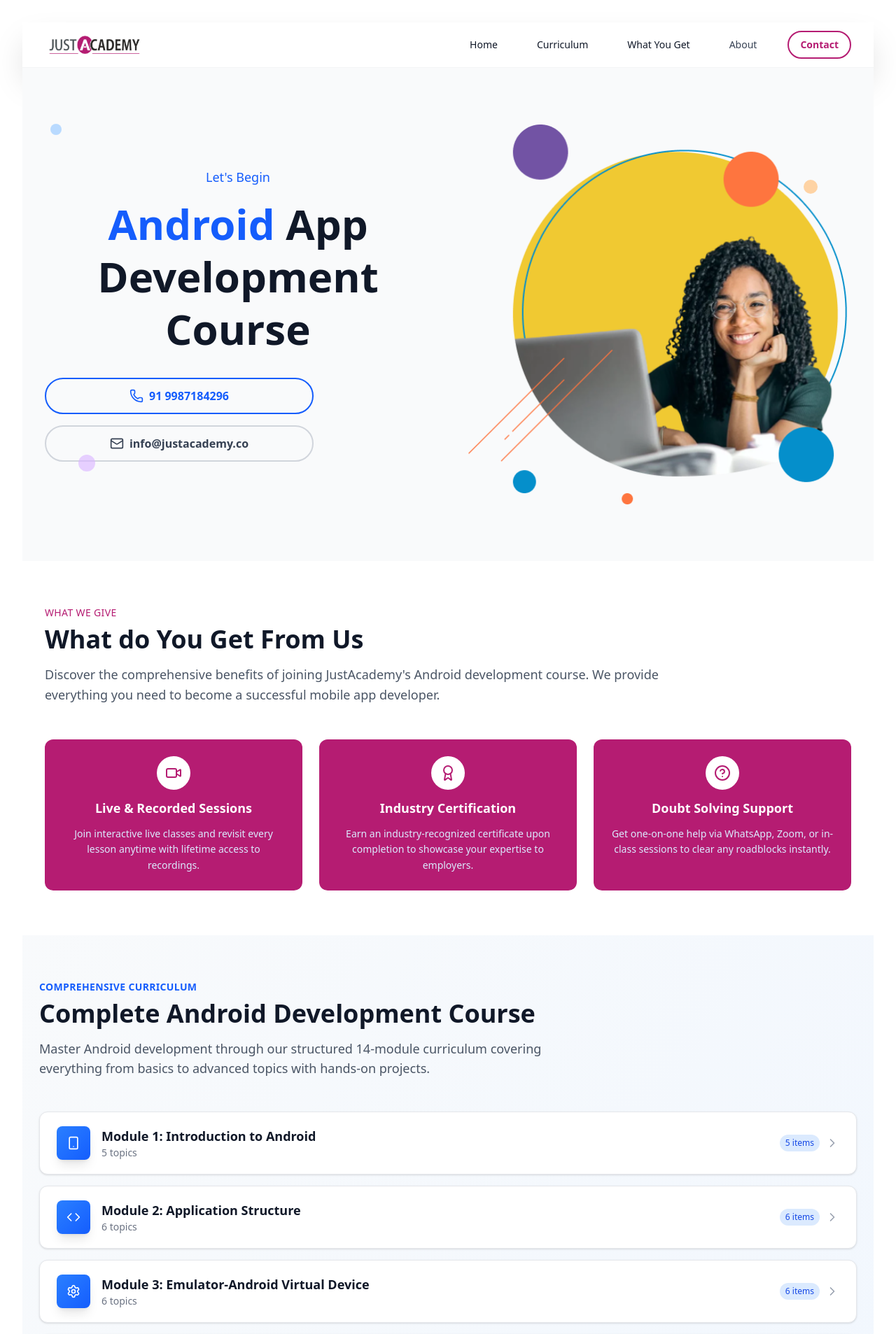
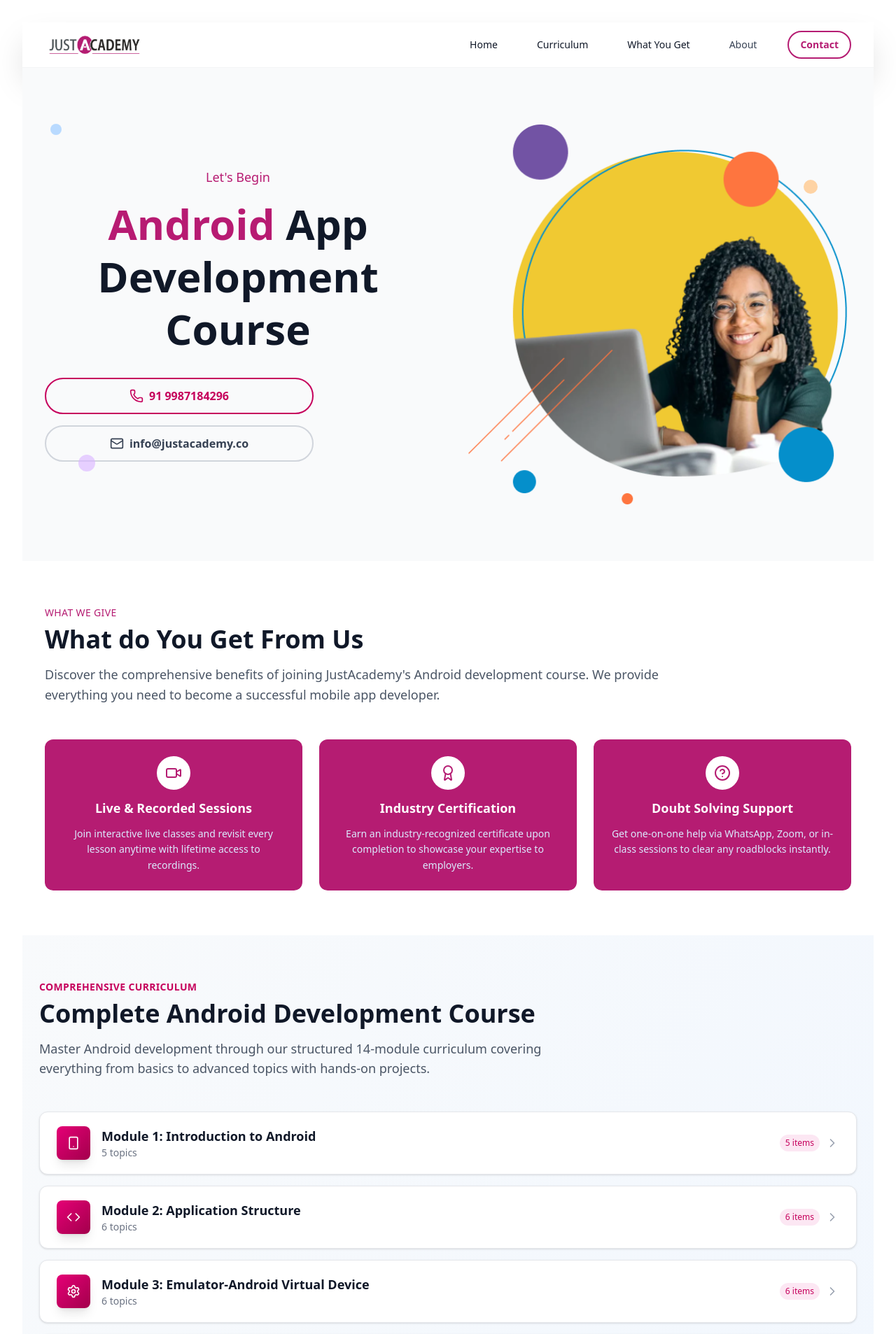
Before and after one commit to justacademy0/android_app_dev, a React (Vite) app in the folder frontend_app/: page / in a window 1280 px wide. Shown: the top 1907 px of the page at 70% size. Built offline with nearby package versions, Linux system fonts and the light colour scheme.

Commit message:
theme changes

```diff
--- a/frontend_app/src/pages/About.jsx
+++ b/frontend_app/src/pages/About.jsx
@@ -92,15 +92,17 @@ const About = () => {
                         </div>
 
                         {/* Mission */}
-                        <div className="bg-gradient-to-br from-orange-50 to-yellow-50 rounded-2xl p-8 border border-orange-100">
+                        {/* Mission */}
+                        <div className="bg-rose-50 rounded-2xl p-8 border border-rose-100">
                             <h3 className="text-2xl font-semibold text-gray-900 mb-4 flex items-center">
-                                <Target className="w-5 h-5 text-orange-600 mr-2" />
+                                <Target className="w-5 h-5 text-rose-600 mr-2" />
                                 Our Mission
                             </h3>
                             <p className="text-gray-700 leading-relaxed">
                                 Our mission is to transform aspiring IT professionals into job-ready experts. We achieve this by offering intensive, practical training delivered by experienced trainers who bring real-world insights into the classroom.
                             </p>
                         </div>
+
                     </div>
 
                     {/* Right Column - Courses */}
@@ -134,7 +136,7 @@ const About = () => {
                 <div className="mb-16">
                     <div className="grid grid-cols-1 md:grid-cols-3 gap-6">
                         {stats.map((stat, index) => (
-                            <div key={index} className="bg-gradient-to-br from-gray-50 to-blue-50 rounded-xl p-6 text-center border border-gray-200 hover:shadow-lg transition-shadow duration-300">
+                            <div key={index} className="bg-gradient-to-br from-gray-50 to-pink-50 rounded-xl p-6 text-center border border-gray-200 hover:shadow-lg transition-shadow duration-300">
                                 <div className={`text-3xl font-bold ${stat.color} mb-2`}>
                                     {stat.number}
                                 </div>
@@ -163,9 +165,9 @@ const About = () => {
                             return (
                                 <div
                                     key={index}
-                                    className="group bg-white rounded-2xl p-8 border border-gray-200 hover:border-blue-300 hover:shadow-xl transition-all duration-300 transform hover:-translate-y-1"
+                                    className="group bg-white rounded-2xl p-8 border border-gray-200 hover:border-pink-300 hover:shadow-xl transition-all duration-300 transform hover:-translate-y-1"
                                 >
-                                    <div className="w-16 h-16 bg-gradient-to-br from-blue-500 to-blue-600 rounded-xl flex items-center justify-center mb-6 group-hover:scale-110 transition-transform duration-300 shadow-lg">
+                                    <div className="w-16 h-16 bg-gradient-to-br from-pink-600 to-pink-800 rounded-xl flex items-center justify-center mb-6 group-hover:scale-110 transition-transform duration-300 shadow-lg">
                                         <IconComponent className="w-8 h-8 text-white" />
                                     </div>
                                     <h4 className="text-xl font-semibold text-gray-900 mb-4">
@@ -198,7 +200,7 @@ const About = () => {
                             </a>
                             <a
                                 href="#form"
-                                className="border-2 border-white text-white px-8 py-3 rounded-lg font-semibold hover:bg-white hover:text-blue-600 transition-colors duration-200"
+                                className="border-2 border-white text-white px-8 py-3 rounded-lg font-semibold hover:bg-white hover:text-pink-800 transition-colors duration-200"
                             >
                                 Contact Us
                             </a>
--- a/frontend_app/src/pages/Contact.jsx
+++ b/frontend_app/src/pages/Contact.jsx
@@ -54,7 +54,7 @@ const Contact = () => {
             <div className="max-w-6xl mx-auto">
                 {/* Header Section */}
                 <div className="text-left mb-12">
-                    <p className="text-blue-600 font-semibold text-sm uppercase tracking-wide mb-2">
+                    <p className="text-pink-700 font-semibold text-sm uppercase tracking-wide mb-2">
                         GET IN TOUCH
                     </p>
                     <h2 className="text-3xl md:text-4xl font-bold text-gray-900 mb-4">
@@ -69,7 +69,7 @@ const Contact = () => {
                     {/* Contact Form - Takes 2 columns */}
                     <div id="form" className="lg:col-span-2 bg-white rounded-2xl shadow-xl p-8 relative overflow-hidden">
                         {/* Decorative elements */}
-                        <div className="absolute top-0 right-0 w-20 h-20 bg-blue-100 rounded-full -translate-y-10 translate-x-10"></div>
+                        <div className="absolute top-0 right-0 w-20 h-20 bg-pink-100 rounded-full -translate-y-10 translate-x-10"></div>
                         <div className="absolute bottom-0 left-0 w-16 h-16 bg-yellow-100 rounded-full translate-y-8 -translate-x-8"></div>
 
                         <h3 className="text-2xl font-bold text-gray-900 mb-6">Send us a Message</h3>
@@ -152,7 +152,7 @@ const Contact = () => {
 
                                 <button
                                     onClick={handleSubmit}
-                                    className="w-full bg-blue-600 hover:bg-blue-700 text-white font-semibold mb-12 py-3 px-6 rounded-lg transition-colors flex items-center justify-center gap-2"
+                                    className="w-full bg-pink-600 hover:bg-pink-700 text-white font-semibold mb-12 py-3 px-6 rounded-lg transition-colors flex items-center justify-center gap-2"
                                 >
                                     <Send className="w-5 h-5" />
                                     Send Message
@@ -179,7 +179,7 @@ const Contact = () => {
                         <div className="bg-white rounded-2xl shadow-xl p-8 relative overflow-hidden h-full flex flex-col justify-center">
                             <div className="absolute top-0 right-0 w-24 h-24 bg-green-100 rounded-full -translate-y-12 translate-x-12"></div>
 
-                            <div className="text-center">
+                            <div className=" text-center">
                                 <div className="w-16 h-16 bg-green-500 rounded-full flex items-center justify-center mx-auto mb-4">
                                     <WhatsAppIcon className="w-8 h-8 text-white" />
                                 </div>
@@ -196,7 +196,7 @@ const Contact = () => {
                                     Chat on WhatsApp
                                 </button>
 
-                                <p className="text-sm  text-gray-500 mt-10 space-y-1">
+                                <p className="mt-10 flex flex-col items-center text-sm text-gray-500 space-y-1">
                                     <span className="flex items-center gap-2">
                                         <Phone className="w-4 h-4 text-gray-400" />
                                         +91 99871 84296
@@ -206,6 +206,7 @@ const Contact = () => {
                                         info@justacademy.co
                                     </span>
                                 </p>
+
 
                             </div>
                         </div>
--- a/frontend_app/src/pages/Curriculum.jsx
+++ b/frontend_app/src/pages/Curriculum.jsx
@@ -213,7 +213,7 @@ const Curriculum = () => {
       <div id="curriculum" className="max-w-7xl mx-auto px-6 scroll-mt-16">
         {/* Header */}
         <div className="text-left mb-12">
-          <h3 className="text-sm font-semibold text-blue-600 uppercase tracking-wide mb-2">
+          <h3 className="text-sm font-semibold text-pink-700 uppercase tracking-wide mb-2">
             COMPREHENSIVE CURRICULUM
           </h3>
           <h2 className="text-4xl font-bold text-gray-900 mb-4">
@@ -237,7 +237,7 @@ const Curriculum = () => {
                 className="w-full px-6 py-5 flex items-center justify-between text-left hover:bg-gray-50 rounded-xl transition-colors duration-200"
               >
                 <div className="flex items-center space-x-4">
-                  <div className="w-12 h-12 bg-gradient-to-br from-blue-500 to-blue-600 rounded-lg flex items-center justify-center text-white shadow-lg">
+                  <div className="w-12 h-12 bg-gradient-to-br from-pink-600 to-pink-800 rounded-lg flex items-center justify-center text-white shadow-lg">
                     {getModuleIcon(index)}
                   </div>
                   <div>
@@ -251,7 +251,7 @@ const Curriculum = () => {
                   </div>
                 </div>
                 <div className="flex items-center space-x-2">
-                  <span className="text-xs bg-blue-100 text-blue-700 px-2 py-1 rounded-full font-medium">
+                  <span className="text-xs bg-pink-100 text-pink-700 px-2 py-1 rounded-full font-medium">
                     {module.topics.length + (module.projects?.length || 0)} items
                   </span>
                   {expandedModules[module.id] ? (
@@ -278,7 +278,7 @@ const Curriculum = () => {
                             key={topicIndex}
                             className="flex items-start space-x-3 p-3 bg-gray-50 rounded-lg hover:bg-blue-50 transition-colors duration-200"
                           >
-                            <div className="w-2 h-2 bg-blue-500 rounded-full mt-2 flex-shrink-0"></div>
+                            <div className="w-2 h-2 bg-pink-500 rounded-full mt-2 flex-shrink-0"></div>
                             <span className="text-gray-700 leading-relaxed">{topic}</span>
                           </div>
                         ))}
--- a/frontend_app/src/pages/Hero.jsx
+++ b/frontend_app/src/pages/Hero.jsx
@@ -11,9 +11,9 @@ const Hero = () => {
             {/* Left Content */}
             <div className="space-y-8">
               <div className="space-y-4">
-                <p className="text-blue-600 font-medium text-lg">Let's Begin</p>
+                <p className="text-[#B71B72] font-medium text-lg">Let's Begin</p>
                 <h1 className="text-4xl md:text-5xl lg:text-6xl font-bold text-gray-900 leading-tight">
-                  <span className="text-blue-600">Android </span>App Development Course
+                  <span className="text-[#B71B72]">Android </span>App Development Course
                 </h1>
               </div>
 
@@ -22,7 +22,7 @@ const Hero = () => {
 <div className="flex flex-col gap-4 w-full max-w-sm mt-4">
   <a
     href="tel:919987184296"
-    className="w-full flex items-center justify-center gap-2 border-2 border-blue-600 text-blue-600 px-6 py-3 rounded-full font-semibold text-base transition-colors duration-200 hover:bg-blue-600 hover:text-white"
+    className="w-full flex items-center justify-center gap-2 border-2 border-pink-700 text-pink-700 px-6 py-3 rounded-full font-semibold text-base transition-colors duration-200 hover:bg-pink-700 hover:text-white"
   >
     <Phone className="w-5 h-5" />
     91 9987184296
```
